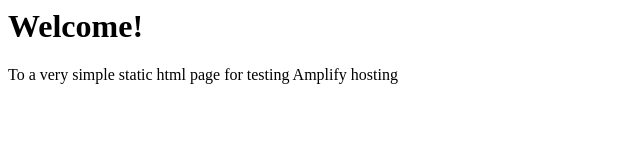
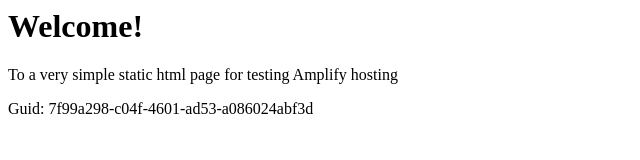
Before and after one commit to aws-aemilia-mxp/Github-PR-Commit-Integration-Test-DoNotTouch-v1-prod-eu-south-1, a website: page src/index.html in a window 1280 px wide. Shown: the whole page, without its empty margins (0-640 px from the left). Drawn offline with Linux system fonts and the light colour scheme.

Commit message:
commit from integ tests

```diff
--- a/src/index.html
+++ b/src/index.html
@@ -1,3 +1,5 @@
+
+
 <html lang="en">
 
 <head>
@@ -10,6 +12,6 @@
 <body>
     <h1>Welcome!</h1>
     <p>To a very simple static html page for testing Amplify hosting</p>
-</body>
+    <p>Guid: 7f99a298-c04f-4601-ad53-a086024abf3d</p></body>
 
 </html>
```
